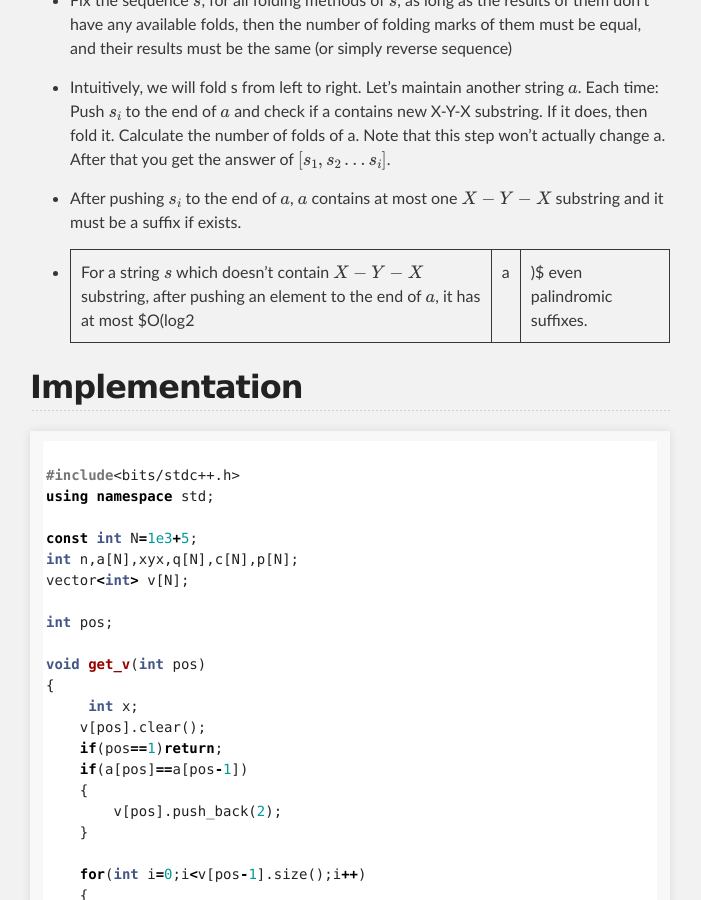
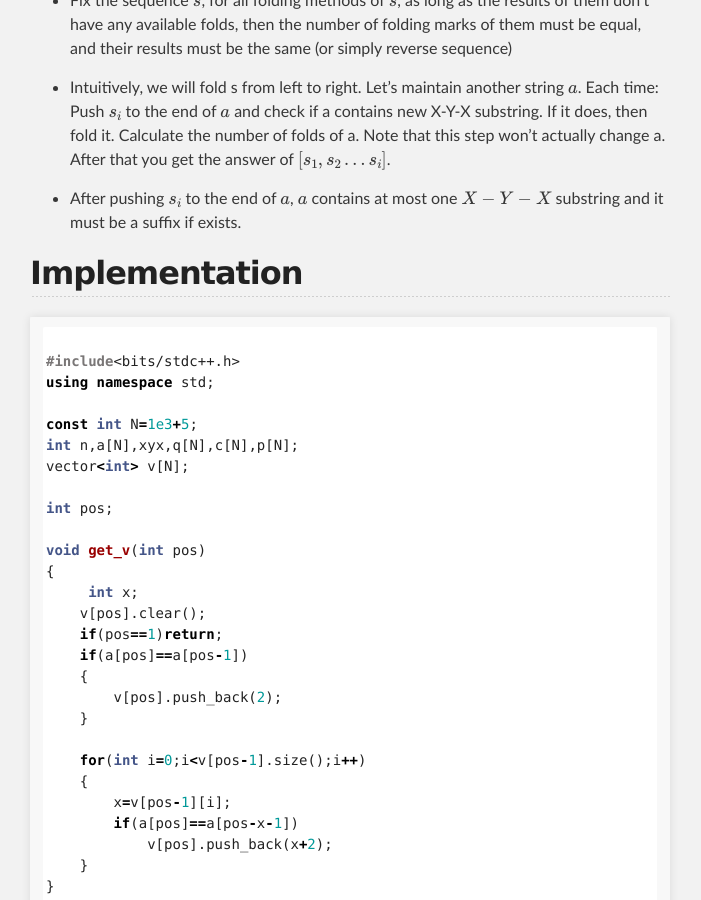
Before and after one commit to ieee-uvce-cs/ncode, a Jekyll site: the page built from editorials/August-2020/Into-The-Unknown.md, in a window 1280 px wide and 900 px high, scrolled down 374 px. Shown: the whole window, without its empty margins (290-991 px from the left). Built offline with Jekyll 4.4.1, drawn with Linux system fonts in a browser that asks for light colours; formulas are drawn with MathJax 3.

Commit message:
Update Into-The-Unknown.md

```diff
--- a/editorials/August-2020/Into-The-Unknown.md
+++ b/editorials/August-2020/Into-The-Unknown.md
@@ -16,7 +16,7 @@ link: https://www.hackerrank.com/contests/uvce-ncode-august-2020/challenges/to-t
 
     *  After pushing $s_i$ to the end of $a$, $a$ contains at most one $X-Y-X$ substring and it must be a suffix if exists.
 
-    * For a string $s$ which doesn't contain $X-Y-X$ substring, after pushing an element to the end of $a$, it has at most $O(log2|a|)$ even palindromic suffixes.
+
 
 ## Implementation
 
```
